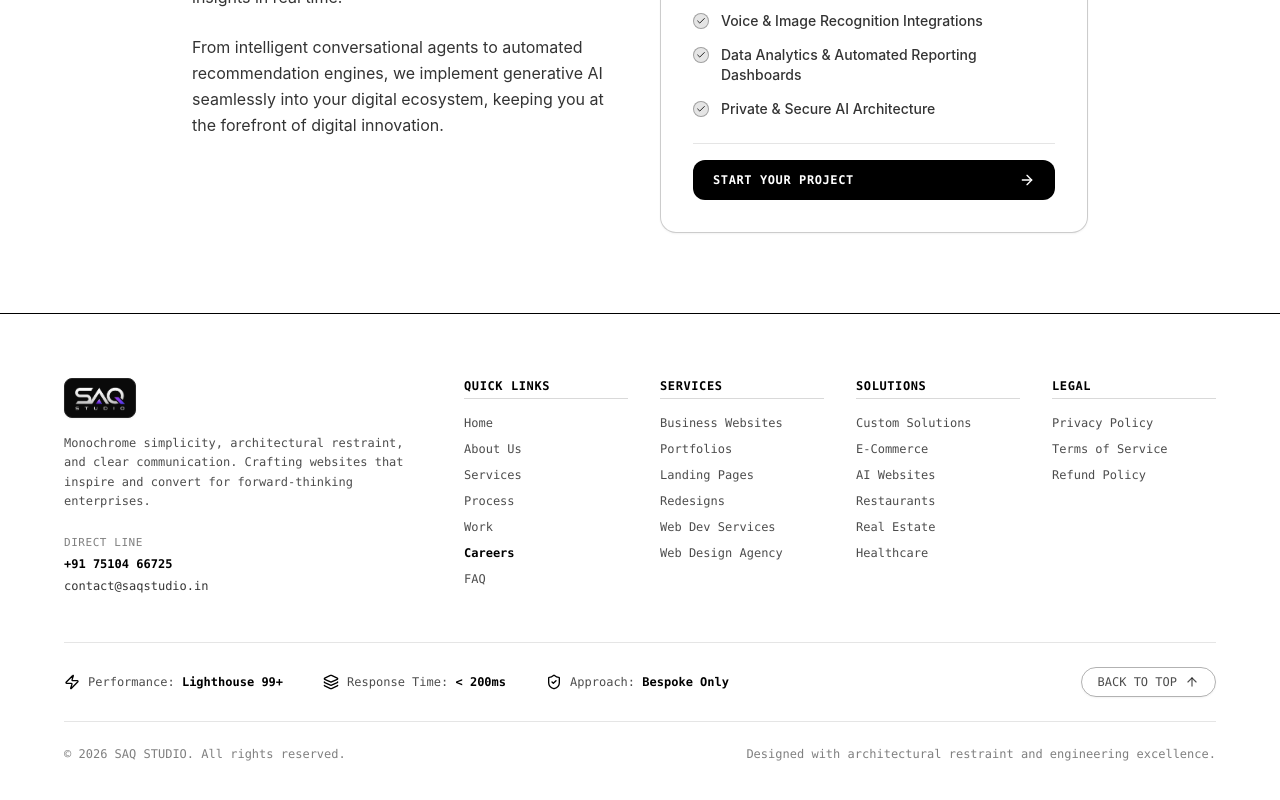
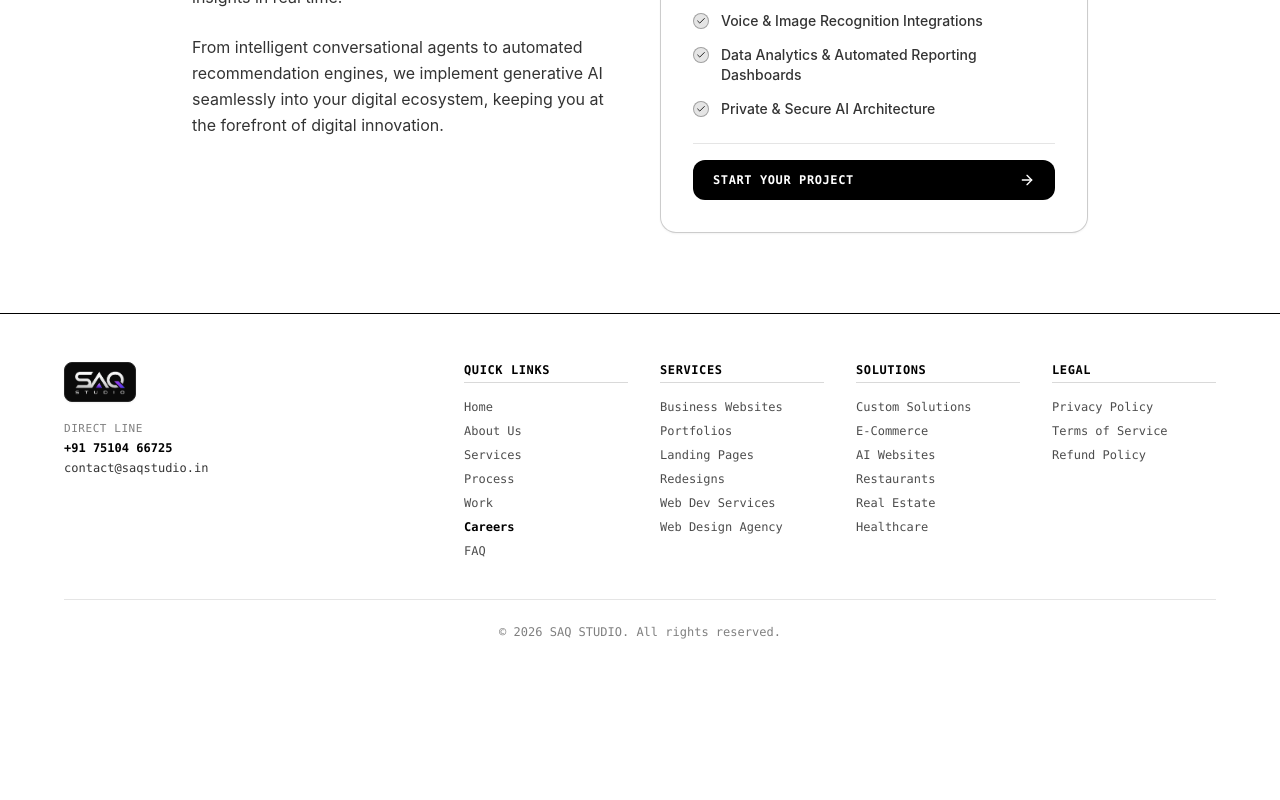
Before and after one commit to saqstudio03-sketch/saqstudio, a Next.js app: page /ai-website-development in a window 1280 px wide. Shown: the part 611-1411 px from the top of the page. After the commit the page ends 1299 px from the top, so only its background shows below. Built offline with nearby package versions, Linux system fonts and the light colour scheme.

Commit message:
refactor(footer): remove taglines and performance badges, center copyright, and streamline size

```diff
--- a/components/Footer.tsx
+++ b/components/Footer.tsx
@@ -1,15 +1,25 @@
 'use client';
 
-import React from 'react';
+import React, { useState, useEffect } from 'react';
 import Image from 'next/image';
 import Link from 'next/link';
-import { ArrowUp, ArrowRight, ShieldCheck, Zap, Layers } from 'lucide-react';
+import { ArrowUp } from 'lucide-react';
 
 interface FooterProps {
   onNavigate?: (id: string) => void;
 }
 
 export function Footer({ onNavigate }: FooterProps) {
+  const [showBackToTop, setShowBackToTop] = useState(false);
+
+  useEffect(() => {
+    const handleScroll = () => {
+      setShowBackToTop(window.scrollY > 400);
+    };
+    window.addEventListener('scroll', handleScroll, { passive: true });
+    return () => window.removeEventListener('scroll', handleScroll);
+  }, []);
+
   const scrollToTop = () => {
     window.scrollTo({ top: 0, behavior: 'smooth' });
   };
@@ -22,11 +32,11 @@ export function Footer({ onNavigate }: FooterProps) {
   };
 
   return (
-    <footer className="border-t border-black bg-white py-12 md:py-16 text-black relative z-10">
+    <footer className="border-t border-black bg-white py-10 md:py-12 text-black relative z-10">
       <div className="w-full px-6 sm:px-10 lg:px-16">
         {/* Main Footer Grid: Brand Column + 4 Link Columns */}
-        <div className="grid grid-cols-1 md:grid-cols-12 gap-10 lg:gap-12 pb-12 border-b border-black/10">
-          {/* Brand & Studio Mission (Cols 1-4) */}
+        <div className="grid grid-cols-1 md:grid-cols-12 gap-8 lg:gap-12 pb-10">
+          {/* Brand & Studio Direct Line (Cols 1-4) */}
           <div className="md:col-span-4 lg:col-span-4 space-y-4">
             <Link
               href="/#home"
@@ -46,11 +56,7 @@ export function Footer({ onNavigate }: FooterProps) {
               </div>
             </Link>
 
-            <p className="text-xs text-black/70 font-mono leading-relaxed max-w-sm">
-              Monochrome simplicity, architectural restraint, and clear communication. Crafting websites that inspire and convert for forward-thinking enterprises.
-            </p>
-
-            <div className="pt-2 flex flex-col space-y-1.5 font-mono text-xs">
+            <div className="pt-1 flex flex-col space-y-1 font-mono text-xs">
               <span className="text-black/50 uppercase tracking-wider text-[11px]">Direct Line</span>
               <a href="tel:+917510466725" className="font-bold text-black hover:underline">
                 +91 75104 66725
@@ -68,7 +74,7 @@ export function Footer({ onNavigate }: FooterProps) {
               <span className="block text-black font-bold uppercase tracking-wider mb-4 border-b border-black/15 pb-1">
                 Quick Links
               </span>
-              <ul className="space-y-2.5 text-black/70">
+              <ul className="space-y-2 text-black/70">
                 <li>
                   <Link
                     href="/#home"
@@ -139,7 +145,7 @@ export function Footer({ onNavigate }: FooterProps) {
               <span className="block text-black font-bold uppercase tracking-wider mb-4 border-b border-black/15 pb-1">
                 Services
               </span>
-              <ul className="space-y-2.5 text-black/70">
+              <ul className="space-y-2 text-black/70">
                 <li>
                   <Link href="/services/business-websites" className="hover:text-black hover:underline transition-colors block">
                     Business Websites
@@ -178,7 +184,7 @@ export function Footer({ onNavigate }: FooterProps) {
               <span className="block text-black font-bold uppercase tracking-wider mb-4 border-b border-black/15 pb-1">
                 Solutions
               </span>
-              <ul className="space-y-2.5 text-black/70">
+              <ul className="space-y-2 text-black/70">
                 <li>
                   <Link href="/custom-website-development" className="hover:text-black hover:underline transition-colors block">
                     Custom Solutions
@@ -217,7 +223,7 @@ export function Footer({ onNavigate }: FooterProps) {
               <span className="block text-black font-bold uppercase tracking-wider mb-4 border-b border-black/15 pb-1">
                 Legal
               </span>
-              <ul className="space-y-2.5 text-black/70">
+              <ul className="space-y-2 text-black/70">
                 <li>
                   <Link href="/legal/privacy-policy" className="hover:text-black hover:underline transition-colors block">
                     Privacy Policy
@@ -238,44 +244,24 @@ export function Footer({ onNavigate }: FooterProps) {
           </div>
         </div>
 
-        {/* Quality Badges & Performance Metrics */}
-        <div className="py-6 border-b border-black/10 flex flex-wrap items-center justify-between gap-6 font-mono text-xs text-black/70">
-          <div className="flex flex-wrap items-center gap-6 sm:gap-10">
-            <div className="flex items-center gap-2">
-              <Zap className="w-4 h-4 text-black" />
-              <span>Performance: <strong className="text-black font-bold">Lighthouse 99+</strong></span>
-            </div>
-            <div className="flex items-center gap-2">
-              <Layers className="w-4 h-4 text-black" />
-              <span>Response Time: <strong className="text-black font-bold">&lt; 200ms</strong></span>
-            </div>
-            <div className="flex items-center gap-2">
-              <ShieldCheck className="w-4 h-4 text-black" />
-              <span>Approach: <strong className="text-black font-bold">Bespoke Only</strong></span>
+        {/* Bottom Bar: Centered Copyright */}
+        <div className="pt-6 border-t border-black/10 text-center text-xs font-mono text-black/50">
+          © {new Date().getFullYear()} SAQ STUDIO. All rights reserved.
         </div>
       </div>
 
+      {/* Floating Back to Top Button */}
+      {showBackToTop && (
         <button
           type="button"
           onClick={scrollToTop}
-            className="inline-flex items-center gap-2 border border-black/30 hover:border-black rounded-full px-4 py-1.5 text-xs font-mono uppercase hover:bg-black hover:text-white transition-all cursor-pointer shadow-xs hover:scale-105 active:scale-95"
+          className="fixed bottom-6 right-6 z-50 p-2.5 sm:p-3 bg-black text-white hover:bg-neutral-800 rounded-full shadow-lg border border-white/20 transition-all cursor-pointer hover:scale-105 active:scale-95 flex items-center justify-center"
           aria-label="Back to top"
+          title="Back to top"
         >
-            <span>Back to Top</span>
-            <ArrowUp className="w-3.5 h-3.5" />
+          <ArrowUp className="w-4 h-4" />
         </button>
-        </div>
-
-        {/* Bottom Bar: Copyright & Attribution */}
-        <div className="pt-6 flex flex-col sm:flex-row sm:items-center justify-between gap-4 text-xs font-mono text-black/50">
-          <div>
-            © {new Date().getFullYear()} SAQ STUDIO. All rights reserved.
-          </div>
-          <div>
-            Designed with architectural restraint and engineering excellence.
-          </div>
-        </div>
-      </div>
+      )}
     </footer>
   );
 }
```
Lines whose indentation alone changed are shown as unchanged.
